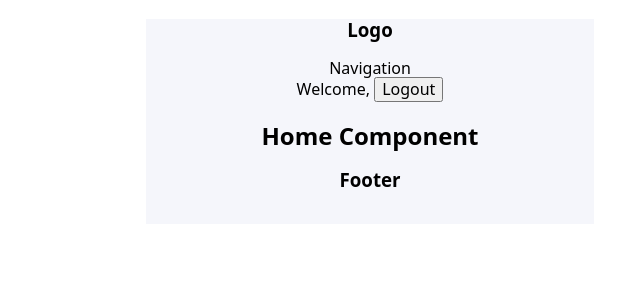
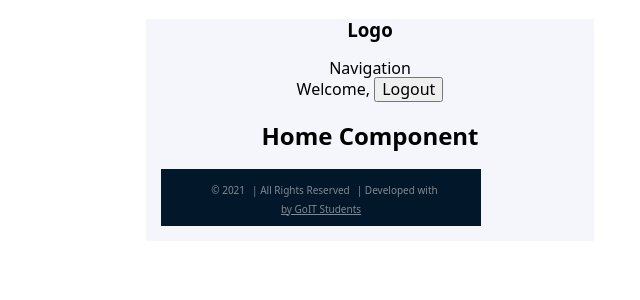
Before and after one commit to DRAKOS6666/GoIt-Test-Pro-Team11, a React (Create React App) app: page / in a window 1280 px wide. Shown: the top 300 px of the page, without its empty margins (270-910 px from the left). Built offline with nearby package versions, Linux system fonts and the light colour scheme.

Commit message:
init footer

```diff
--- a/src/views/Footer/Footer.js
+++ b/src/views/Footer/Footer.js
@@ -1,13 +1,20 @@
 import React from 'react';
 
-import styles from './Footer.module.css';
+import s from './Footer.module.css';
 
 const Footer = () => {
 
     return (
-        <h3>
-            Footer
-        </h3>
+        <footer className={s.footer}>
+            <div className={s.footer_wrap}>
+                <p className={s.footer_descr}> <span className={s.footer_descr_icon}>©</span>  2021</p>
+                <p className={s.footer_descr}> <span>|</span> All Rights Reserved</p>
+                <p className={s.footer_descr}> <span>|</span> Developed with</p>
+
+            </div>
+            <p className={s.footer_des}> <a href="#" className={s.footer_descr_link}>by GoIT Students</a></p>
+
+        </footer>
     );
 };
 export default Footer;
--- a/src/views/Footer/Footer.module.css
+++ b/src/views/Footer/Footer.module.css
@@ -0,0 +1,23 @@
+.footer {
+  background-color: #02172a;
+  width: 320px;
+  padding: 10px 0 10px 0;
+}
+.footer_wrap {
+  display: inline-flex;
+}
+.footer_descr {
+  display: block;
+  font-size: 10px;
+  color: #808992;
+  line-height: 12px;
+  margin: 0 0 0 7px;
+}
+.footer_des {
+  margin: 0;
+}
+.footer_descr_link {
+  font-size: 10px;
+  color: #808992;
+  line-height: 12px;
+}
```
